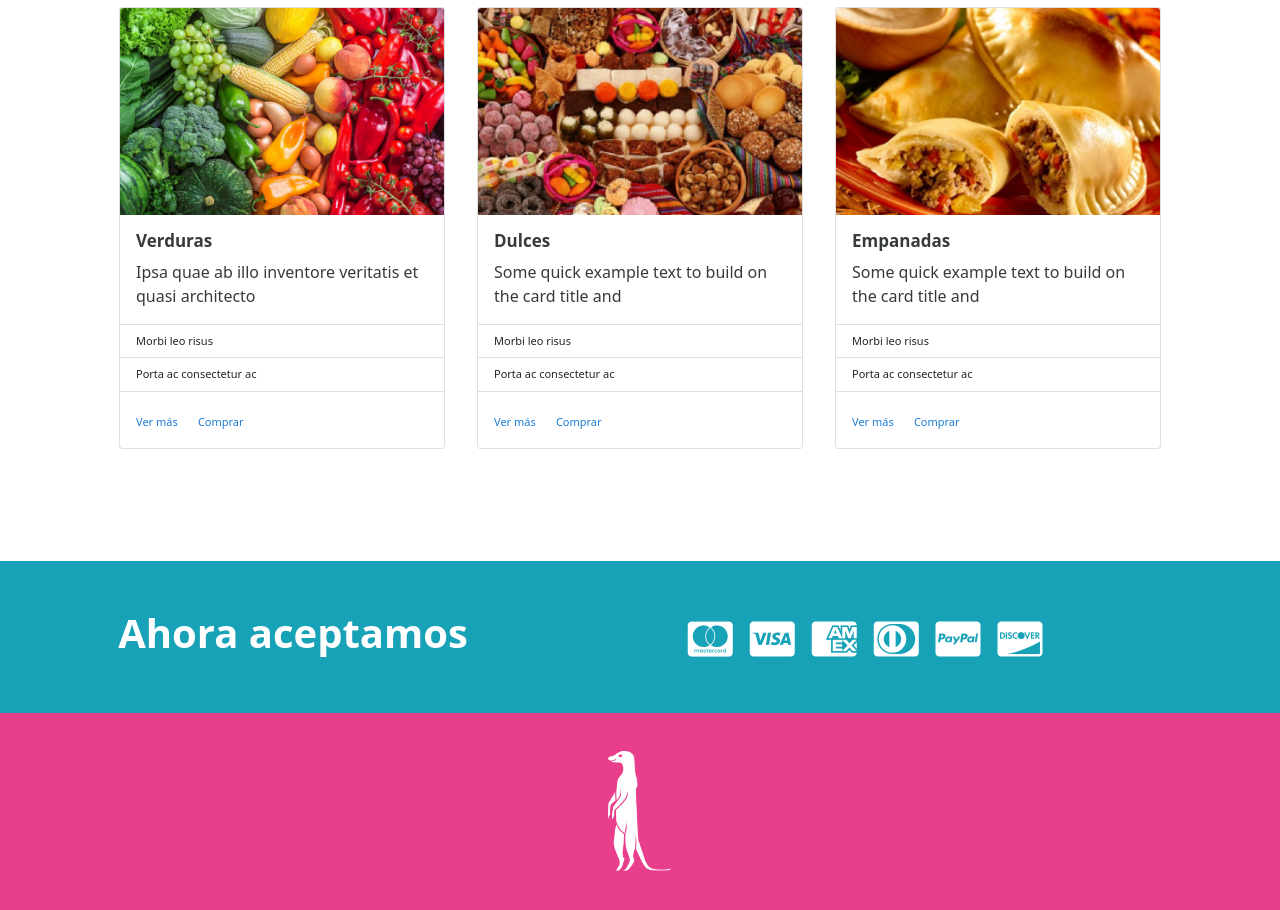
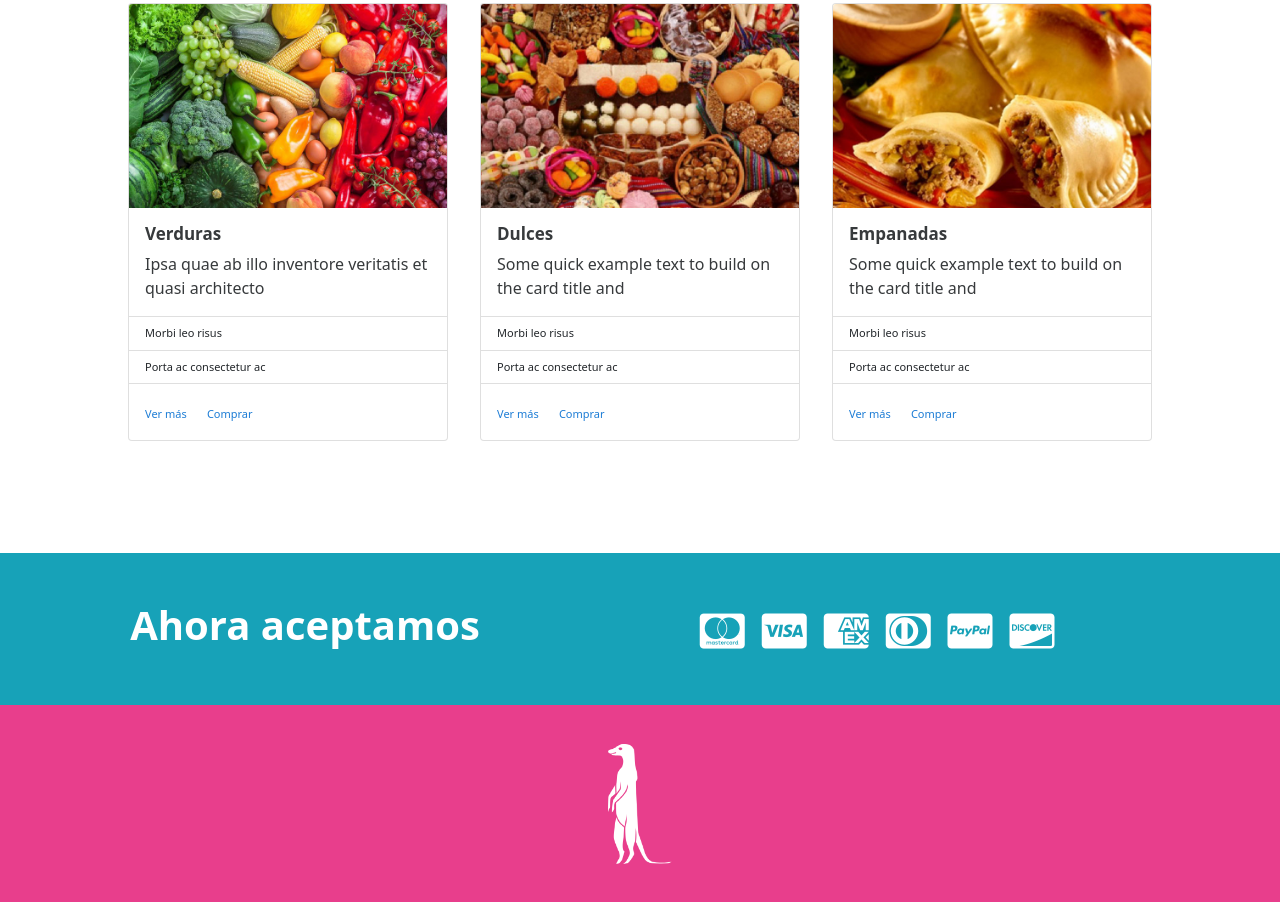
Before and after one commit to isabelmunoz/suricata_page, a plain HTML site: page index.html in a window 1280 px wide. Shown: the part 774-1684 px from the top of the page. Drawn offline with nearby package versions, Linux system fonts and the light colour scheme.

Commit message:
arreglo problema desbordamiento

```diff
--- a/assets/css/style.css
+++ b/assets/css/style.css
@@ -1,5 +1,7 @@
 body {
   font-family: "Open Sans";
+  margin:0;
+  padding:0;
   /* Sección menú*/
 }
 .navbar {
@@ -77,6 +79,9 @@ body {
   font-size: 40px;
   padding-top: 0.8vw;
 }
+.row {
+    margin: 0 !important;
+}
 
 /* footer*/
 .footer {
--- a/index.html
+++ b/index.html
@@ -170,7 +170,7 @@
     </section>
     <footer>
       <div class="footer col-12">
-        <img class="img-fluid" src="assets/img/logo-footer.png" alt="logo-footer" />
+        <img src="assets/img/logo-footer.png" alt="logo-footer" />
       </div>
     </footer>
 
```
